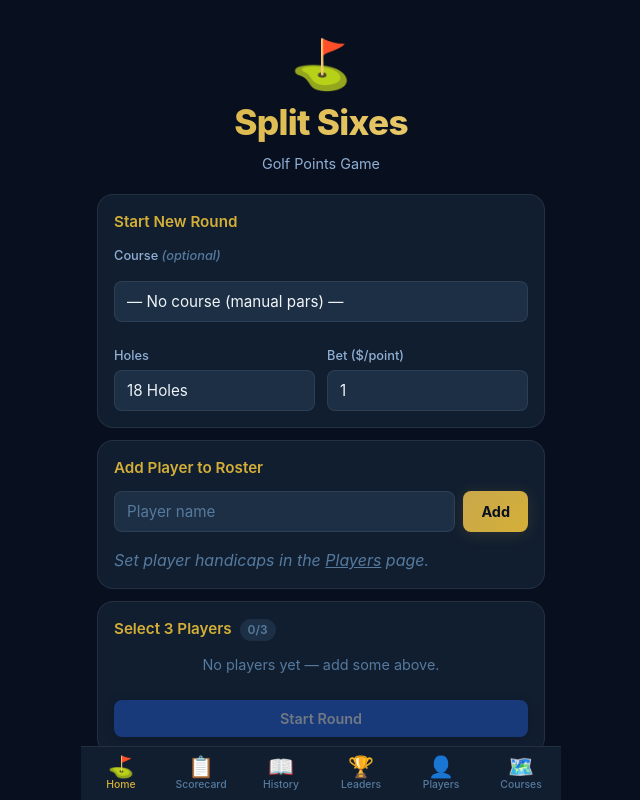
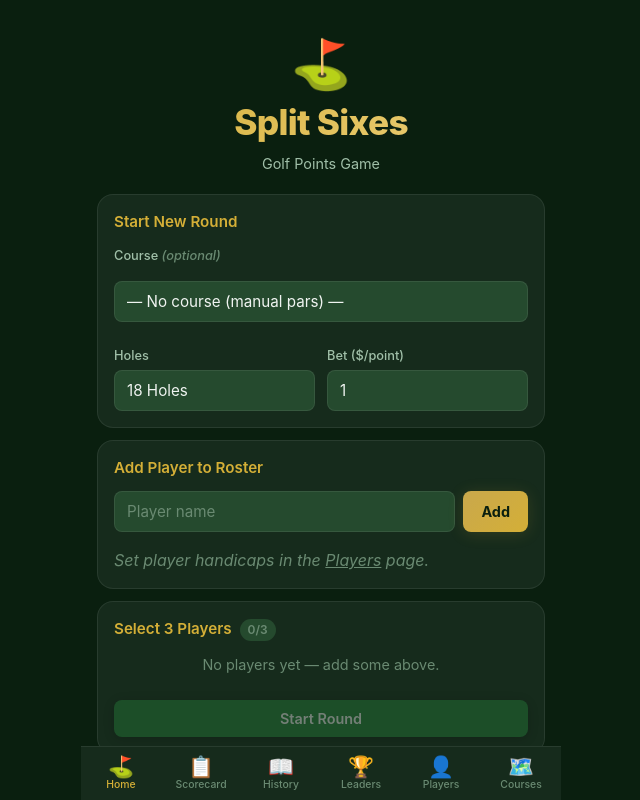
Before and after one commit to ShaunDedekind/split-sixes, a React (Vite) app: page / in a window 1280 px wide. Shown: the whole page, without its empty margins (319-959 px from the left). Built offline with nearby package versions, Linux system fonts and the light colour scheme.

Commit message:
Revert colour scheme back to green
Restores the original dark green & gold theme, undoing the blue
colour scheme change.

https://claude.ai/code/session_01D5ALiN7DFKXyKLsb7fSUwU

```diff
--- a/src/index.css
+++ b/src/index.css
@@ -1,18 +1,18 @@
 /* =====================================================
-   Split Sixes — Dark Blue & Gold Theme
+   Split Sixes — Dark Green & Gold Theme
    ===================================================== */
 
 :root {
   /* Colors */
-  --blue-900: #08101f;
-  --blue-800: #0d1a2e;
-  --blue-700: #0f2040;
-  --blue-600: #152d55;
-  --blue-500: #1a3a6b;
-  --blue-400: #2563eb;
-  --blue-300: #3b82f6;
-  --blue-200: #7ab3f5;
-  --blue-100: #bfdbfe;
+  --green-900: #0a1f0f;
+  --green-800: #0f2d17;
+  --green-700: #14401f;
+  --green-600: #1a5228;
+  --green-500: #1e6b31;
+  --green-400: #27843e;
+  --green-300: #3da05a;
+  --green-200: #6abf85;
+  --green-100: #a8dbb8;
 
   --gold-500: #c9a84c;
   --gold-400: #d4af37;
@@ -20,15 +20,15 @@
   --gold-200: #efd27f;
   --gold-100: #f9edbb;
 
-  --surface-0: #08101f;
-  --surface-1: #0d1a2e;
-  --surface-2: #111e30;
-  --surface-3: #162538;
-  --surface-4: #1c2f45;
+  --surface-0: #0a1f0f;
+  --surface-1: #0f2d17;
+  --surface-2: #162b1c;
+  --surface-3: #1e3d26;
+  --surface-4: #254a2e;
 
-  --text-primary: #f0f4f8;
-  --text-secondary: #90afd4;
-  --text-muted: #567a9e;
+  --text-primary: #f0f4f1;
+  --text-secondary: #a0bfa8;
+  --text-muted: #6a8a72;
   --text-gold: #d4af37;
 
   --border: rgba(255, 255, 255, 0.08);
@@ -203,15 +203,15 @@ button { cursor: pointer; font-family: inherit; border: none; outline: none; }
 .btn:disabled { opacity: 0.4; cursor: not-allowed; transform: none; }
 
 .btn-primary {
-  background: var(--blue-400);
+  background: var(--green-400);
   color: #fff;
   box-shadow: var(--shadow);
 }
-.btn-primary:hover:not(:disabled) { background: var(--blue-300); }
+.btn-primary:hover:not(:disabled) { background: var(--green-300); }
 
 .btn-gold {
   background: linear-gradient(135deg, var(--gold-500), var(--gold-400));
-  color: var(--blue-900);
+  color: var(--green-900);
   font-weight: 700;
   box-shadow: var(--shadow-gold);
 }
@@ -293,7 +293,7 @@ button { cursor: pointer; font-family: inherit; border: none; outline: none; }
 .player-row.selected .player-check {
   background: var(--gold-400);
   border-color: var(--gold-400);
-  color: var(--blue-900);
+  color: var(--green-900);
 }
 .player-name { font-weight: 500; }
 
@@ -375,11 +375,11 @@ button { cursor: pointer; font-family: inherit; border: none; outline: none; }
 }
 .hole-pill.active {
   background: var(--gold-400);
-  color: var(--blue-900);
+  color: var(--green-900);
   border-color: var(--gold-400);
 }
-.hole-pill.done { border-color: var(--blue-400); color: var(--blue-300); }
-.hole-pill.done.active { background: var(--gold-400); color: var(--blue-900); }
+.hole-pill.done { border-color: var(--green-400); color: var(--green-300); }
+.hole-pill.done.active { background: var(--gold-400); color: var(--green-900); }
 
 /* Hole Card */
 .hole-card { gap: 16px; }
@@ -442,7 +442,7 @@ button { cursor: pointer; font-family: inherit; border: none; outline: none; }
   transition: background 0.15s;
 }
 .score-btn:hover { background: var(--surface-3); }
-.score-btn:active { background: var(--blue-600); }
+.score-btn:active { background: var(--green-600); }
 .score-input {
   flex: 1;
   background: none;
@@ -636,7 +636,7 @@ sup.over { color: #f87171; font-size: 0.6rem; }
   cursor: pointer;
   transition: border-color 0.15s;
 }
-.history-card:hover { border-color: var(--blue-400); }
+.history-card:hover { border-color: var(--green-400); }
 .history-top { display: flex; align-items: flex-start; justify-content: space-between; }
 .history-course { font-size: 1rem; font-weight: 700; color: var(--text-primary); }
 .history-date { font-size: 0.8rem; color: var(--text-muted); margin-top: 2px; }
@@ -697,7 +697,7 @@ sup.over { color: #f87171; font-size: 0.6rem; }
   border-radius: var(--radius-sm);
   transition: all 0.15s;
 }
-.tab-btn.active { background: var(--gold-400); color: var(--blue-900); }
+.tab-btn.active { background: var(--gold-400); color: var(--green-900); }
 .tab-btn:hover:not(.active) { color: var(--text-secondary); }
 
 .lb-header {
```
